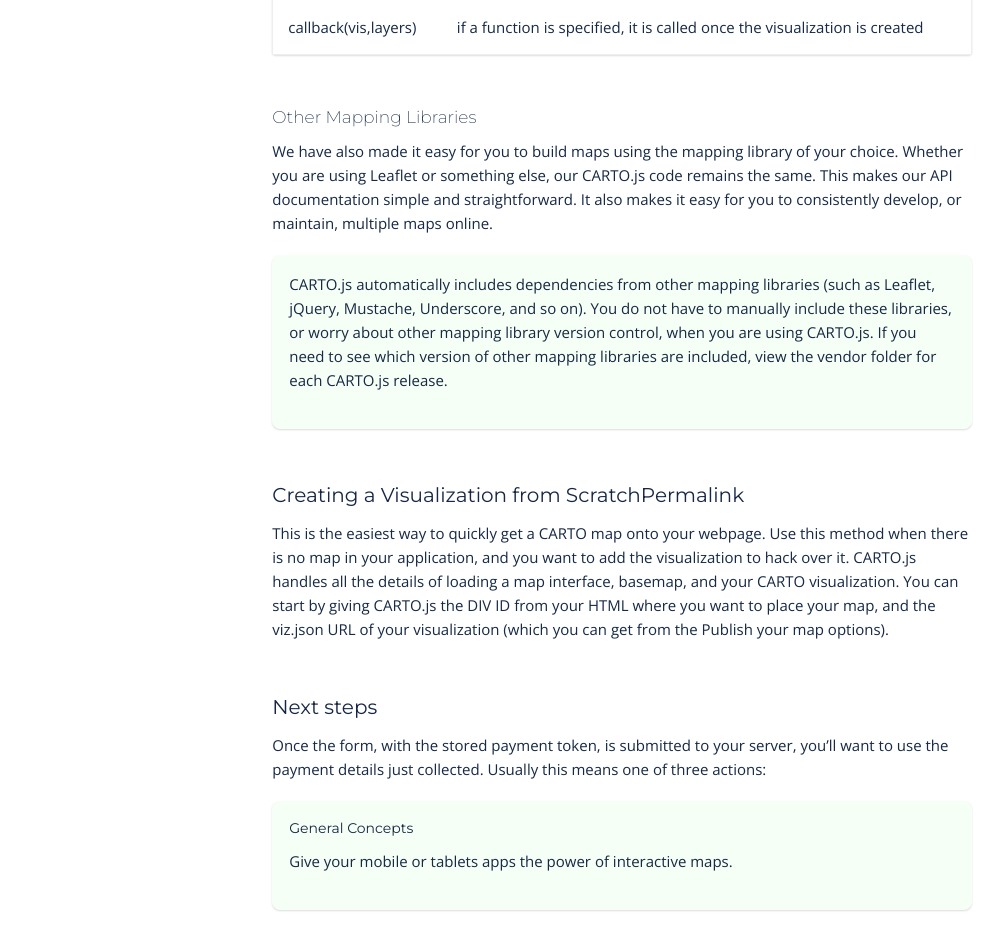
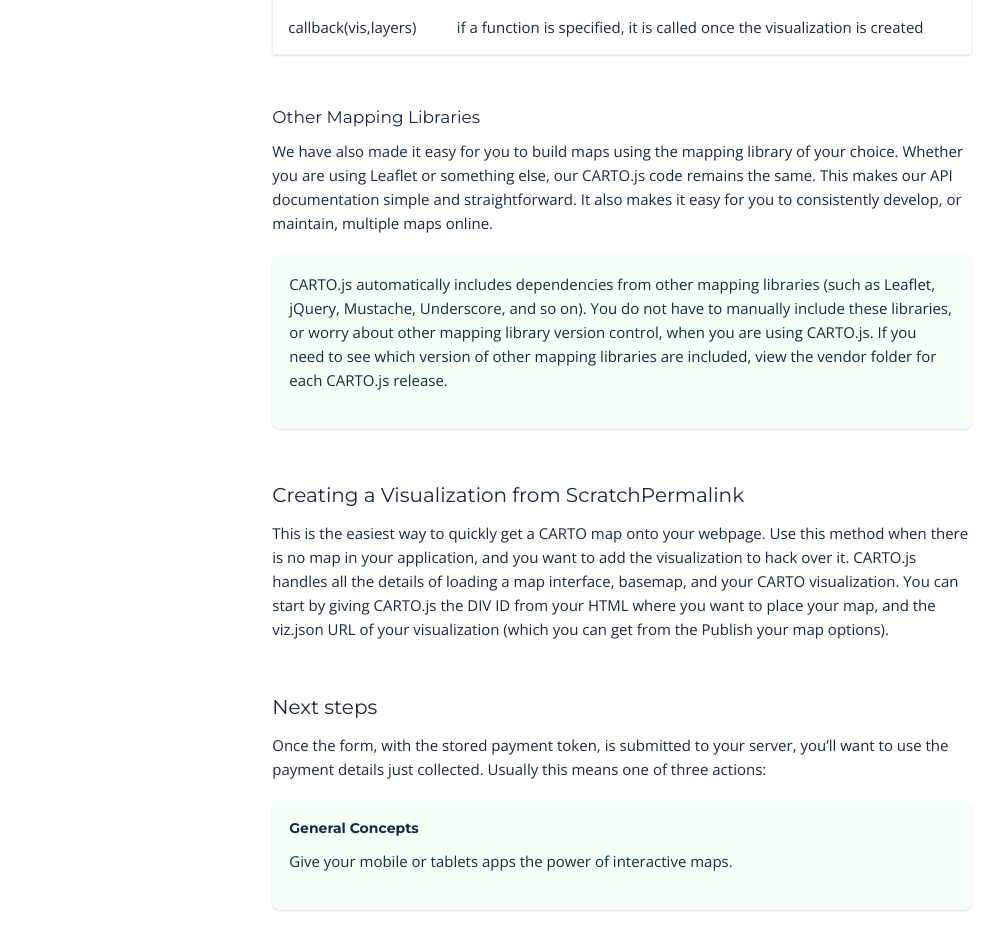
Before and after one commit to acmegrouptest/brandnewproduct, a Jekyll site: the page built from _posts/2017-02-24-getting-started.md, in a window 1280 px wide. Shown: the part 1218-2143 px from the top of the page, without its empty margins (138-1141 px from the left). Built offline with Jekyll 4.4.1, drawn with Linux system fonts in a browser that asks for light colours; nearby versions of some CDN libraries.

Commit message:
Update front page text styling

```diff
--- a/_sass/base/minireset.sass
+++ b/_sass/base/minireset.sass
@@ -34,7 +34,6 @@
 h5,
 h6
   font-size: 100%
-  font-weight: normal
   margin-top: 0
   font-family: $family-montserrat
   color: $blue-dark
--- a/_sass/layout/default.sass
+++ b/_sass/layout/default.sass
@@ -24,7 +24,8 @@
     font-family: $family-open-sans
     font-weight: 400
     margin-bottom: 22px
-
+    +touch
+      width: 100%
   input
     width: 50%
     height: 56px
--- a/_sass/layout/post.sass
+++ b/_sass/layout/post.sass
@@ -65,7 +65,7 @@
     font-size: 17px
     line-height: 24px
     margin-top: 50px
-    font-weight: 200
+    font-weight: 400
 
   code
     display: block
```
